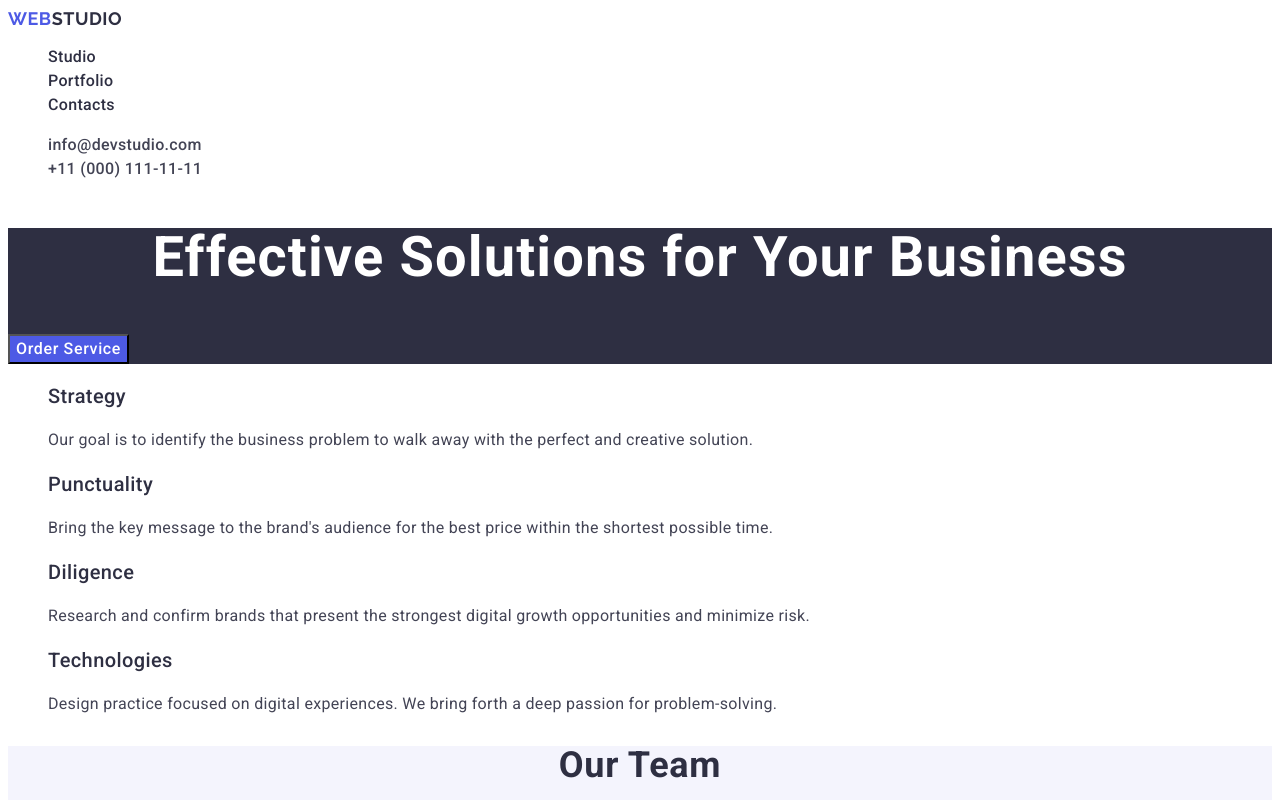
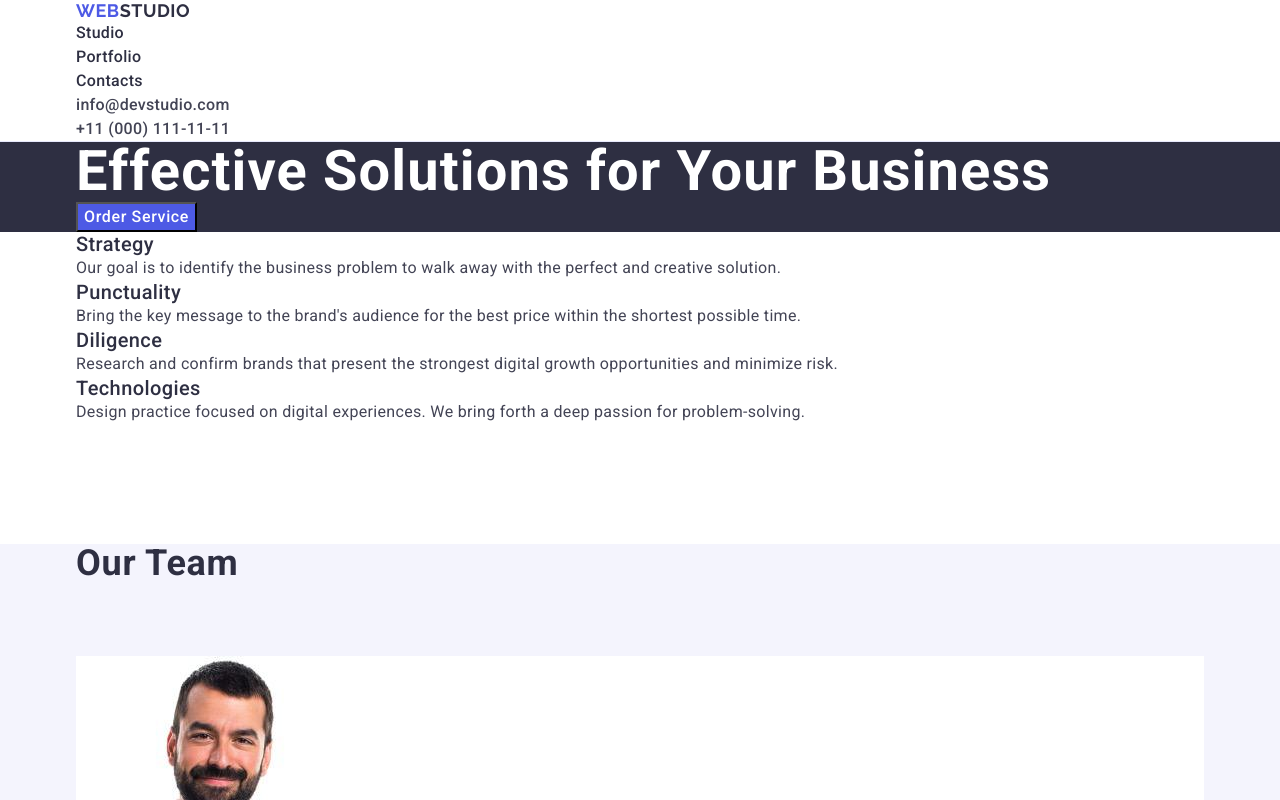
Before and after one commit to odnavdoma/goit-markup-hw-03, a plain HTML site: page index.html in a window 1280 px wide. Shown: the top 800 px of the page. Drawn offline with nearby package versions, Linux system fonts and the light colour scheme.

Commit message:
Add files via upload

```diff
--- a/css/styles.css
+++ b/css/styles.css
@@ -7,17 +7,49 @@ a{
     text-decoration: none;
 }
 ul{
+ margin: 0;
+ padding: 0;
     list-style-type: none;
 }
 h1,
-h2{
-    text-align: center;
+h2,
+h3,
+p{
+    margin: 0;
+    padding: 0;
+
 }
 h3{
     font-size: 20;
 }
+img {
+    display: block;
+    max-width: 100%;
+    height: auto;
+  }
 .header:hover{
     color: #404bbf;
+}
+.container {
+    max-width: 1158px;
+    padding-left: 15px;
+    padding-right: 15px;
+    margin-left: auto;
+    margin-right: auto;
+  }
+
+  .time-title,
+  .title-portfolio{
+    margin-bottom: 72px;
+    margin-top: 120px;
+
+  }
+/* 1 блок */
+.top-line{
+    border-bottom: 1px solid #e7e9fc;
+}
+.header{
+
 }
 .logo{
     color: #4D5AE5;
@@ -83,6 +115,7 @@ h3{
 .adress-link:focus{
     color: #404bbf;
 }
+/* 2 блок */
 .title{
     background-color: #2e2f42;
 }
--- a/index.html
+++ b/index.html
@@ -4,6 +4,7 @@
     <meta charset="UTF-8">
     <meta name="viewport" content="width=device-width, initial-scale=1.0">
     <title>WebStudio</title>
+    <link rel="stylesheet" href="https://cdnjs.cloudflare.com/ajax/libs/modern-normalize/2.0.0/modern-normalize.min.css" integrity="sha512-4xo8blKMVCiXpTaLzQSLSw3KFOVPWhm/TRtuPVc4WG6kUgjH6J03IBuG7JZPkcWMxJ5huwaBpOpnwYElP/m6wg==" crossorigin="anonymous" referrerpolicy="no-referrer" />
     <link rel="stylesheet" href="./css/styles.css">
     <link rel="preconnect" href="https://fonts.gstatic.com">
     <link rel="preconnect" href="https://fonts.googleapis.com">
@@ -11,10 +12,13 @@
     <link href="https://fonts.googleapis.com/css2?family=Raleway:wght@700&family=Roboto:wght@400;500;700&display=swap" rel="stylesheet">
 </head>
 <body>
-   <header>
+    <!--1 блок  -->
+   <header class="top-line">
     <div class="container">
      <nav class="header">
+       <!-- логотип -->
         <a href="./index.html" class="logo">Web<span class="logo-part">Studio</span></a>
+        <!-- навігація -->
         <ul>
             <li><a href="./index.html" class="header-nav">Studio</a></li>
             <li><a href="" class="header-nav">Portfolio</a></li>
@@ -22,6 +26,7 @@
         </ul>
      </nav>
      <address class="adress-titlte">
+        <!-- адреса -->
         <ul>
             <li><a href="mailto:info@devstudio.com" class="adress-link">info@devstudio.com</a></li>
             <li><a href="tel:+110001111111" class="adress-link">+11 (000) 111-11-11</a></li>
@@ -31,11 +36,19 @@
    </header>
    <main>
       <section class="title">
+        <!-- 2 блок -->
+        <div class="container">
+            <!-- заголовок -->
           <h1 class="page-title">Effective Solutions for Your Business</h1>
+          <!-- кнопка -->
           <button type="button" class="button-text">Order Service</button>
+      </div>
       </section>
       <section>
+        <!-- 3 блок -->
+        <div class="container">
           <h2 hidden>Feature</h2>
+          <!-- картки з заголовками та текстом -->
           <ul>
              <li>
                  <h3 class="text-title">Strategy</h3>
@@ -58,8 +71,12 @@
                  <p class="text-section">Design practice focused on digital experiences. We bring forth a deep passion for problem-solving.</p>
              </li>
          </ul>
+    </div>
       </section>
+      <!-- 4 блок -->
       <section class="tim-box">
+         <div class="container">
+            <!-- заголовок та картки з фото команди -->
              <h2 class="time-title">Our Team</h2>
              <ul>
                  <li class="tim-info">
@@ -83,8 +100,11 @@
                      <p class="text-section">UI Designer</p>
               </li>
              </ul>
+         </div>
       </section>
+      <!-- 5 блок , картки з картинками  -->
       <section>
+        <div class="container">
           <h2 class="title-portfolio">Our Portfolio</h2>
            <ul>
               <li>
@@ -120,11 +140,15 @@
                  <p class="text-section">Marketing</p>
              </li>
            </ul>
+        </div>
       </section>
    </main>
+   <!-- 6 блок футер  -->
    <footer class="down-block">
+     <div class="container">
          <a href="./index.html" class="footer-logo">Web<span class="footer-logo-part">Studio</span></a>
          <p class="futer-text-section">Increase the flow of customers and sales for your business with digital marketing & growth solutions.</p>
+     </div>
    </footer>
 </body>
 </html>
```
Lines whose indentation alone changed are shown as unchanged.
